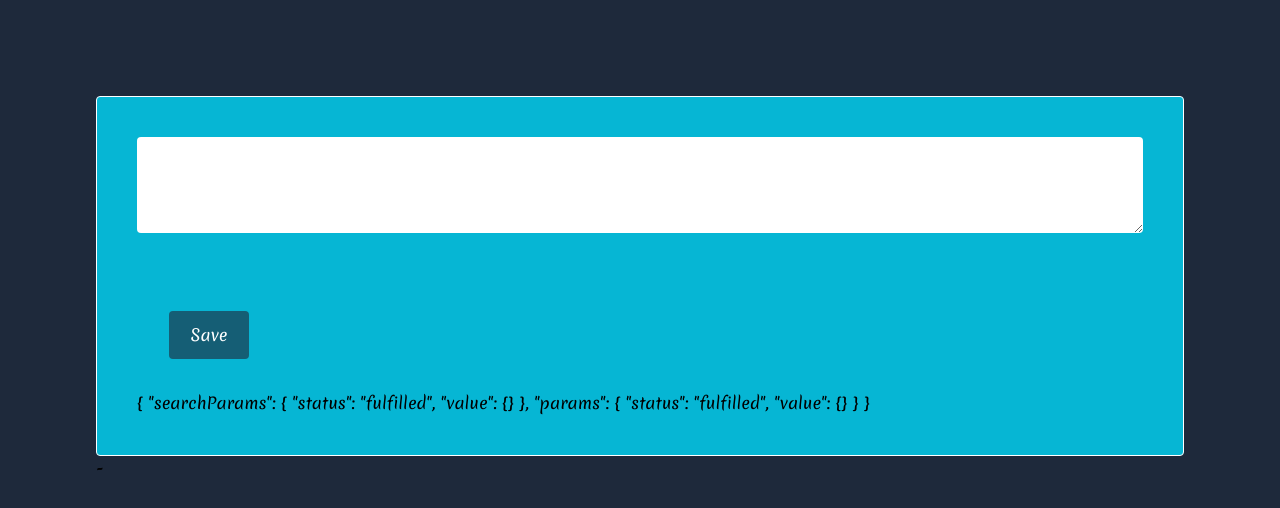
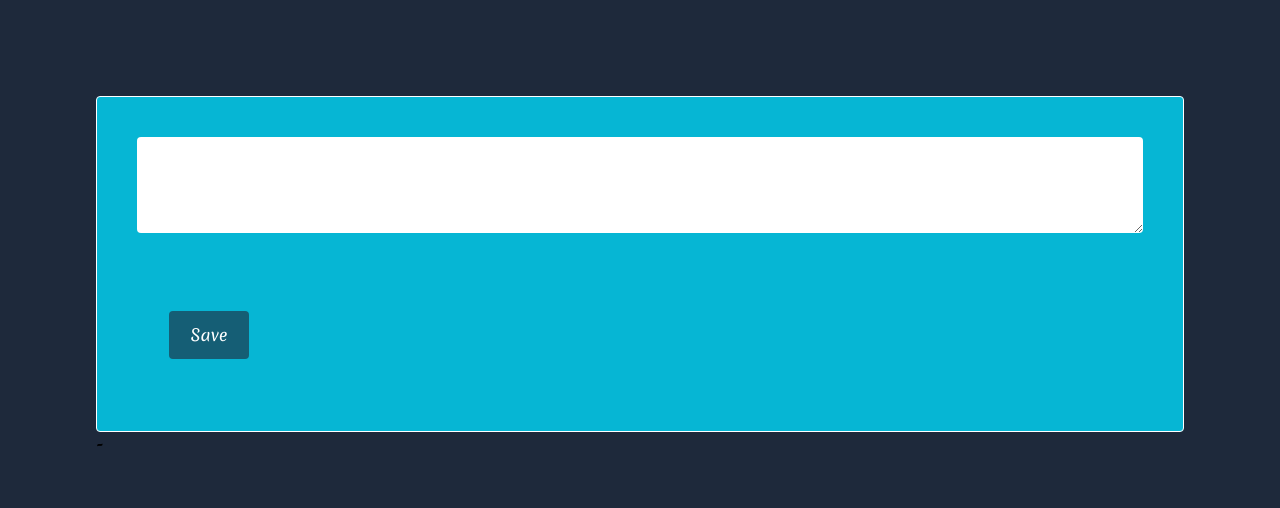
Before and after one commit to LukeStorry/logger, a Next.js app: page / in a window 1280 px wide. Shown: the top 508 px of the page. Built offline with nearby package versions, Linux system fonts and the light colour scheme.

Commit message:
search params finally working

```diff
--- a/app/page.tsx
+++ b/app/page.tsx
@@ -10,7 +10,6 @@ export default async function Page({ searchParams, params }: any) {
     <main className="min-h-screen bg-slate-800 p-1 py-24 md:px-24">
       <div className="mx-auto items-center rounded border border-white bg-cyan-500 p-1 py-10 md:px-10">
         <Form categories={categories} showSettings={authorised} />
-        {JSON.stringify({ searchParams, params }, null, 2)}
       </div>
 
       <a href={await getOutputUrl()} target="_blank">
```
